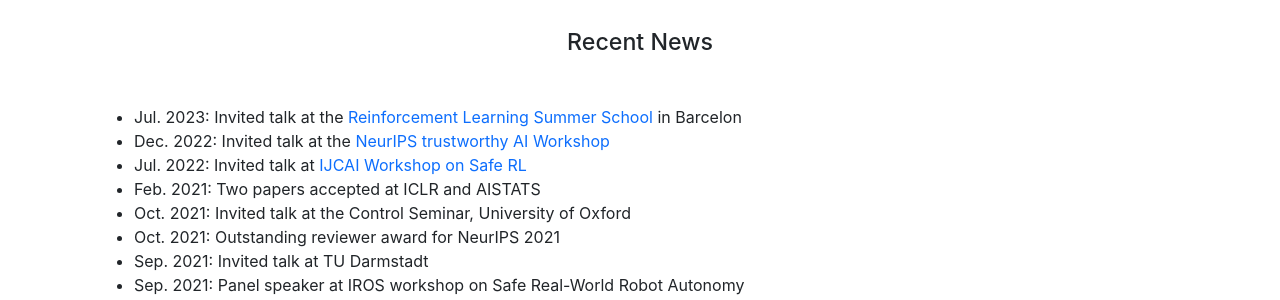
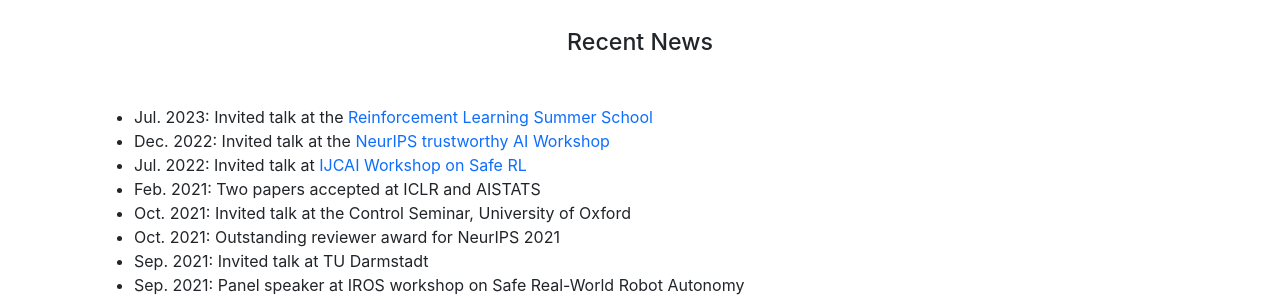
Before and after one commit to befelix/befelix.github.io, a Jekyll site: the page built from _pages/index.html, in a window 1280 px wide and 900 px high. Shown: the part 304-604 px from the top of the window. Built offline with Jekyll 4.4.1, drawn with Linux system fonts in a browser that asks for light colours.

Commit message:
fix typo

```diff
--- a/_pages/index.html
+++ b/_pages/index.html
@@ -31,7 +31,7 @@ css:
 <h2 class="mt-3 mb-5 text-center" >Recent News</h2>
 <div class="row"> <div class="col-12">
 <ul>
-  <li>Jul. 2023: Invited talk at the <a href="https://rlsummerschool.com/">Reinforcement Learning Summer School</a> in Barcelon</li>
+  <li>Jul. 2023: Invited talk at the <a href="https://rlsummerschool.com/">Reinforcement Learning Summer School</a></li>
   <li>Dec. 2022: Invited talk at the <a href="https://sites.google.com/berkeley.edu/trustworthy-embodied-ai/home">NeurIPS trustworthy AI Workshop</a></li>
   <li>Jul. 2022: Invited talk at <a href="https://sites.google.com/view/safe-rl-2022">IJCAI Workshop on Safe RL</a></li>
   <li>Feb. 2021: Two papers accepted at ICLR and AISTATS</li>
```
